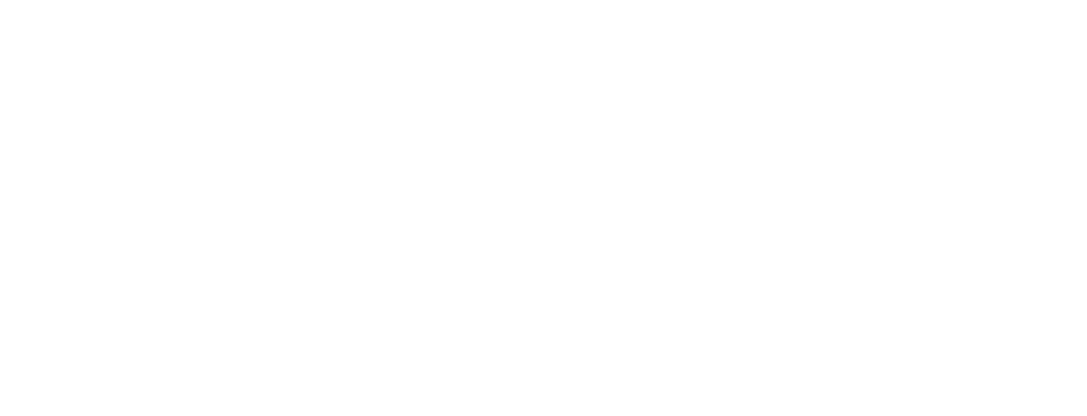
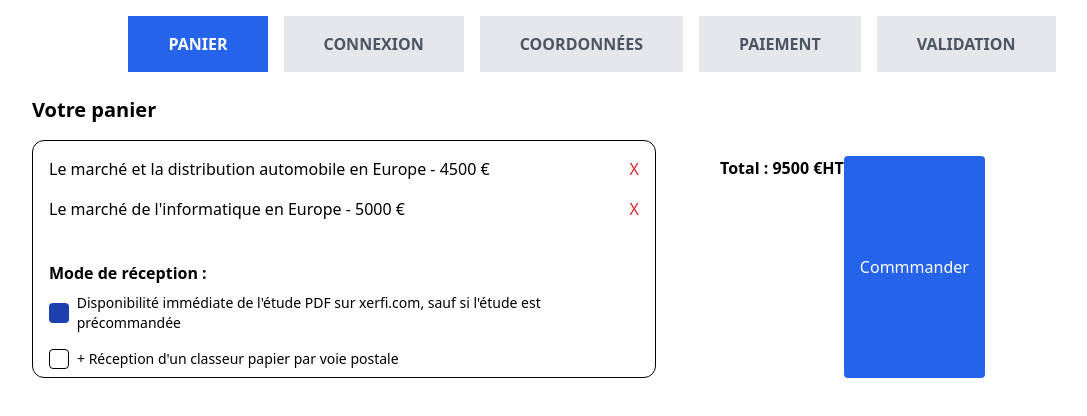
Before and after one commit to Mathis-brgs/XERFI-clone, a React (Vite) app: page /panier in a window 1280 px wide. Before the commit this address had no page. Shown: the top 416 px of the page, without its empty margins (48-1135 px from the left). Built offline with nearby package versions, Linux system fonts and the light colour scheme.

Commit message:
Ajout panier

```diff
--- a/src/App.jsx
+++ b/src/App.jsx
@@ -1,5 +1,6 @@
 import { BrowserRouter, Routes, Route } from "react-router-dom";
 import Home from "./pages/Home";
+import Panier from "./pages/panier";
 
 import Dashboard from "./pages/Dashboard";
 
@@ -9,6 +10,7 @@
       <Routes>
         <Route path="/" element={<Home />} />
         <Route path="/dashboard" element={<Dashboard />} />
+        <Route path="/panier" element={<Panier />} />
       </Routes>
     </BrowserRouter>
   );
--- /dev/null
+++ b/src/components/panier/ProgressionCommande.jsx
@@ -0,0 +1,26 @@
+const etapes = ["PANIER", "CONNEXION", "COORDONNÉES", "PAIEMENT", "VALIDATION"];
+
+export default function ProgressionCommande({ etapeActuelle }) {
+  return (
+    <div className="flex justify-center space-x-4 mb-6">
+      {etapes.map((etape, index) => {
+        const estActive = index <= etapeActuelle;
+
+        return (
+          <div
+            key={etape}
+            className={`px-10 py-4 text-m font-bold
+              ${
+                estActive
+                  ? "bg-blue-600 text-white"
+                  : "bg-gray-200 text-gray-600"
+              }
+            `}
+          >
+            {etape}
+          </div>
+        );
+      })}
+    </div>
+  );
+}
--- a/src/pages/Dashboard.jsx
+++ b/src/pages/Dashboard.jsx
@@ -8,26 +8,25 @@
   useEffect(() => {
     const token = localStorage.getItem("token");
     if (!token) {
-      navigate("/login");
+      navigate("/");
       return;
     }
 
     fetch("http://localhost:3000/api/protected", {
       headers: { Authorization: `Bearer ${token}` },
     })
-      .then(res => {
-        if (res.status === 401) navigate("/login");
+      .then((res) => {
+        if (res.status === 401) navigate("/");
         return res.json();
       })
       .then(setData);
-  }, []);
+  }, [navigate]);
 
   if (!data) return <div>Chargement...</div>;
 
   return (
     <div className="p-4">
       <h1>Bienvenue, {data.user.name}</h1>
-
     </div>
   );
 }
--- /dev/null
+++ b/src/pages/Panier.jsx
@@ -0,0 +1,103 @@
+import { useState } from "react";
+import ProgressionCommande from "../components/Panier/ProgressionCommande";
+
+export default function Panier() {
+  const [panier, setPanier] = useState([
+    {
+      id: 1,
+      nom: "Le marché et la distribution automobile en Europe",
+      prix: 4500,
+    },
+    { id: 2, nom: "Le marché de l'informatique en Europe", prix: 5000 },
+  ]);
+
+  const [selected, setSelected] = useState(false);
+
+  const [paiementEffectue, setPaiementEffectue] = useState(false);
+
+  const total = panier.reduce((acc, item) => acc + item.prix, 0);
+
+  const supprimerArticle = (id) => {
+    setPanier(panier.filter((item) => item.id !== id));
+  };
+
+  const payer = () => {
+    setPaiementEffectue(true);
+  };
+
+  if (paiementEffectue) {
+    return (
+      <div className="p-4">
+        <ProgressionCommande etapeActuelle={4} />
+        <h1 className="text-xl font-bold text-green-600">
+          Paiement effectué !
+        </h1>
+        <p>Merci pour votre achat.</p>
+      </div>
+    );
+  }
+
+  return (
+    <div className="p-4">
+      <ProgressionCommande etapeActuelle={0} />
+
+      <h1 className="text-xl font-bold mb-4 mx-16">Votre panier</h1>
+
+      {panier.length === 0 ? (
+        <p>Votre panier est vide.</p>
+      ) : (
+        <div className="flex">
+          <ul className="border py-2 mx-16 rounded-xl border-black w-1/2">
+            {panier.map((item) => (
+              <li key={item.id} className="flex justify-between py-2 px-4">
+                <span>
+                  {item.nom} - {item.prix} €
+                </span>
+                <button
+                  onClick={() => supprimerArticle(item.id)}
+                  className="text-red-600 hover:underline"
+                >
+                  X
+                </button>
+              </li>
+            ))}
+            <h4 className="px-4 font-bold pt-8">Mode de réception :</h4>
+            <div className="flex flex-col items-start gap-y-4 mt-2">
+              <div className="flex items-center gap-x-2 mx-4">
+                <button className="w-5 h-5 bg-blue-800 text-white rounded pointer-events-none"></button>
+
+                <p className="text-sm">
+                  Disponibilité immédiate de l'étude PDF sur xerfi.com, sauf si
+                  l'étude est précommandée
+                </p>
+              </div>
+
+              <div className="flex items-center gap-x-2 mx-4">
+                <button
+                  onClick={() => setSelected(!selected)}
+                  className={`w-5 h-5 rounded pointer-events-auto text-white ${
+                    selected
+                      ? "bg-blue-800 border-none"
+                      : "bg-transparent border border-black"
+                  }`}
+                ></button>
+                <p className="text-sm">
+                  + Réception d'un classeur papier par voie postale
+                </p>
+              </div>
+            </div>
+          </ul>
+
+          <div className="mt-4 font-semibold">Total : {total} €HT</div>
+
+          <button
+            onClick={payer}
+            className="mt-4 bg-blue-600 text-white px-4 py-2 rounded hover:bg-blue-700"
+          >
+            Commmander
+          </button>
+        </div>
+      )}
+    </div>
+  );
+}
```
